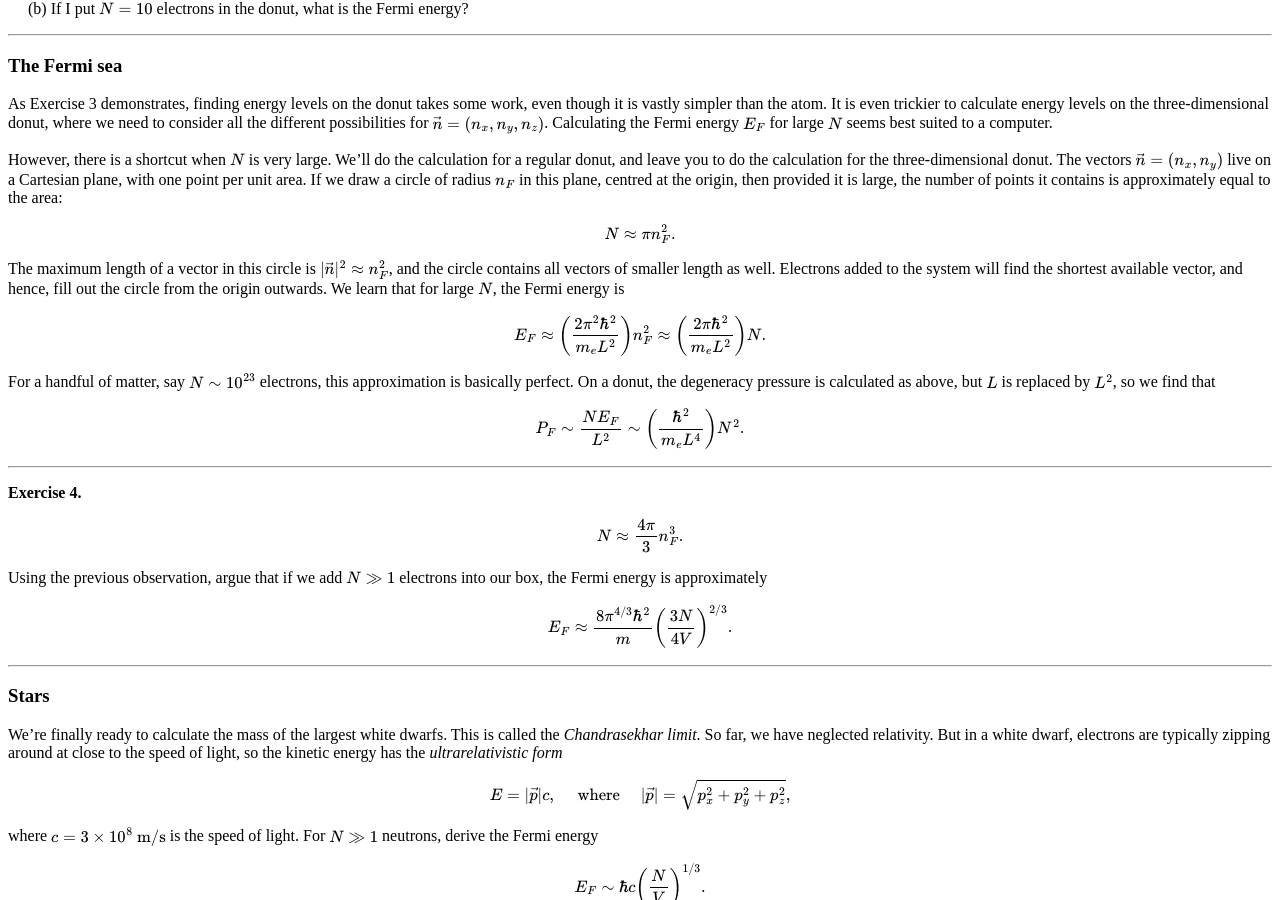
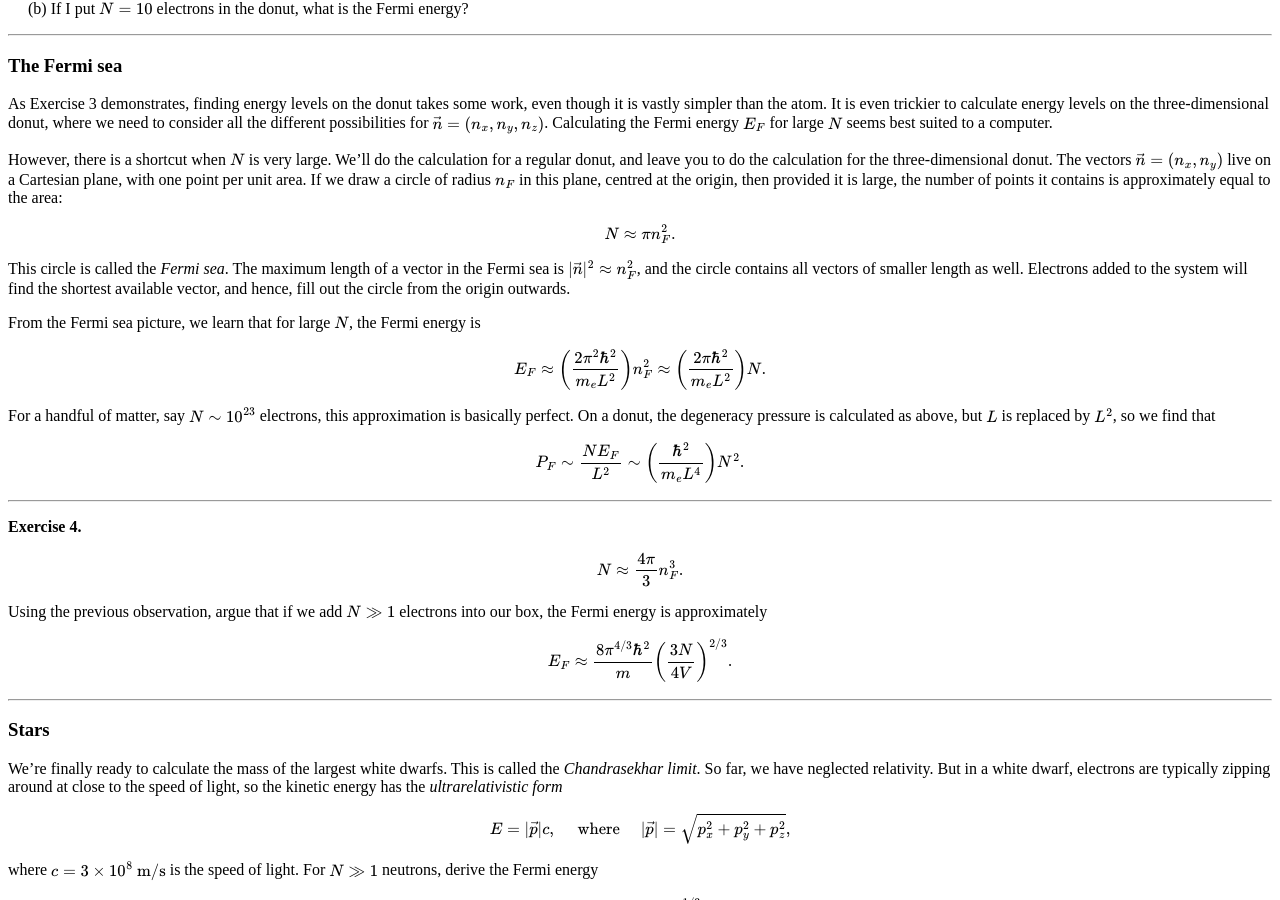
Before and after one commit to hapax/hapax.github.io, a Jekyll site: the page built from assets/chandra.md, in a window 1280 px wide and 900 px high, scrolled down 4535 px. Built offline with Jekyll 4.4.1, drawn with Linux system fonts in a browser that asks for light colours; our own code applies the rules of GitHub Pages for plain Markdown files; formulas are drawn with MathJax 3; a script that is not in the unit is left out.

Commit message:
Update chandra.md

```diff
--- a/assets/chandra.md
+++ b/assets/chandra.md
@@ -454,11 +454,13 @@ $$
 N \approx \pi n_F^2.
 $$
 
-The maximum length of a vector in this circle is $|\vec{n}|^2 \approx
+This circle is called the *Fermi sea*.
+The maximum length of a vector in the Fermi sea is $|\vec{n}|^2 \approx
 n_F^2$, and the circle contains all vectors of smaller length as well.
 Electrons added to the system will find the shortest available vector,
 and hence, fill out the circle from the origin outwards.
-We learn that for large $N$, the Fermi energy is
+
+From the Fermi sea picture, we learn that for large $N$, the Fermi energy is
 
 $$
 E_F \approx \left(\frac{2\pi^2 \hbar^2 }{m_e L^2}\right) n_F^2 \approx \left(\frac{2\pi \hbar^2}{m_e L^2}\right) N.
```
